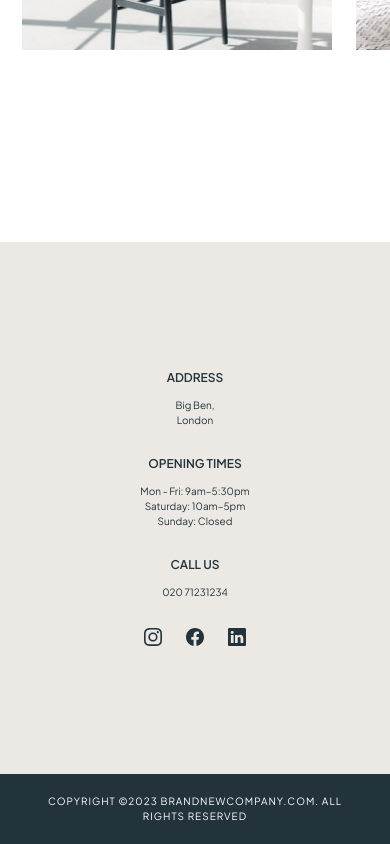
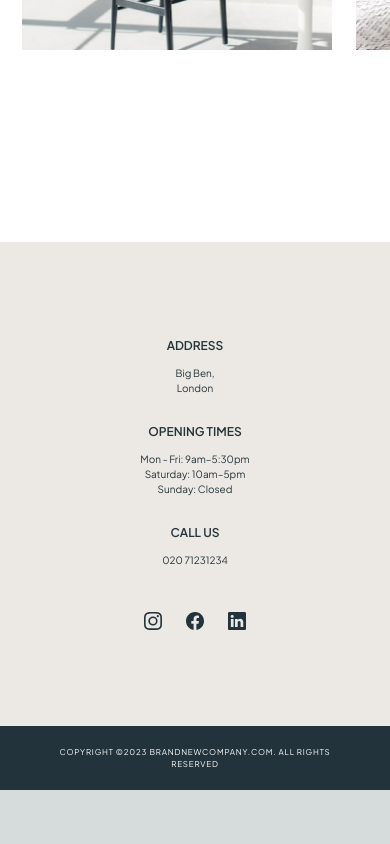
Before and after one commit to xell12686/ar-sample-lp, a Next.js app: page / in a window 390 px wide. Shown: the part 1511-2355 px from the top of the page. After the commit the page ends 2301 px from the top, so only its background shows below. Built offline with nearby package versions, Linux system fonts and the light colour scheme.

Commit message:
footer styles adjustment

```diff
--- a/src/app/components/Copyright.tsx
+++ b/src/app/components/Copyright.tsx
@@ -2,7 +2,7 @@ import React from "react";
 
 const Copyright: React.FC = () => {
   return (
-    <div className="flex flex-col bg-primary px-10 py-5 text-center text-[10px] uppercase tracking-widest text-white">
+    <div className="flex flex-col bg-primary px-10 py-5 text-center text-[8px] md:text-[10px] uppercase tracking-widest text-white">
       <p>Copyright &copy;2023 BRANDNEWCOMPANY.com. All Rights Reserved</p>
     </div>
   );
--- a/src/app/components/Footer.tsx
+++ b/src/app/components/Footer.tsx
@@ -3,7 +3,7 @@ import { BsFacebook, BsInstagram, BsLinkedin } from "react-icons/bs";
 
 const Footer: React.FC = () => {
   return (
-    <footer className="flex flex-col gap-7 bg-secondary px-10 py-32 text-center text-[10px] md:flex-row md:gap-16 md:px-20 md:pb-24 md:pt-12 md:text-left">
+    <footer className="flex flex-col gap-7 bg-secondary px-10 py-24 text-center text-[10px] md:flex-row md:gap-16 md:px-20 md:pb-24 md:pt-12 md:text-left">
       <div>
         <h3 className="mb-3 text-xs font-semibold uppercase">Address</h3>
         <p>
@@ -23,7 +23,7 @@ const Footer: React.FC = () => {
         </p>
       </div>
 
-      <div className="m-auto md:my-0 md:ml-auto md:mr-0">
+      <div className="m-auto mt-4 md:my-0 md:ml-auto md:mr-0">
         <ul className="flex flex-row gap-6 text-lg">
           <li>
             <a href="#">
--- a/src/app/components/Subscribe.tsx
+++ b/src/app/components/Subscribe.tsx
@@ -7,13 +7,13 @@ const Subscribe: React.FC = () => {
         <h2 className="mb-4 text-center text-base font-bold">
           KEEP UP TO DATE - SUBSCRIBE TO OUR NEWSLETTER
         </h2>
-        <p className="mb-6 text-center text-sm md:text-base">
+        <p className="mb-6 text-center text-sm md:text-base font-normal">
           Receive the latest offers, promotions, and news delivered straight to
           your inbox with our exclusive email newsletter.
         </p>
         <input
           type="email"
-          className="mx-auto mt-7 block w-full border border-black px-4 py-2 text-[10px] placeholder-gray-400 md:w-1/2 "
+          className="mx-auto md:min-w-[400px] mt-7 block w-full border border-black px-4 py-2 text-[10px] placeholder-gray-400 md:w-1/2 "
           placeholder="Email Address"
         />
       </div>
```
